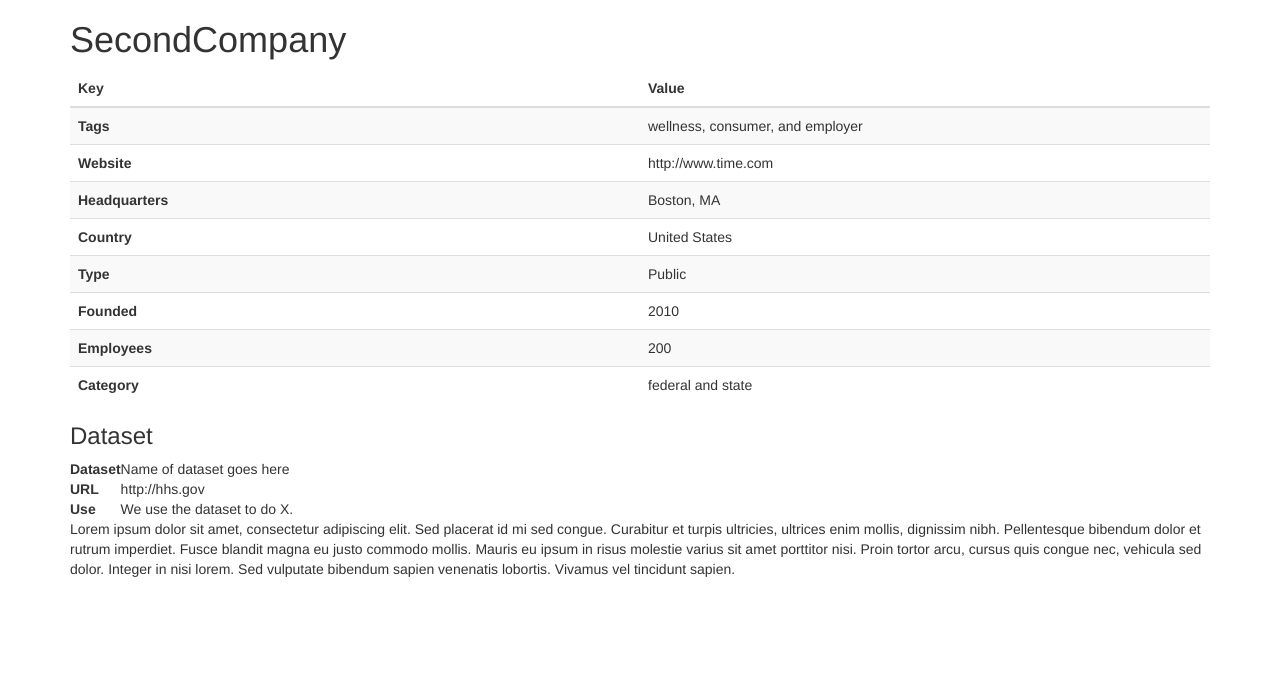
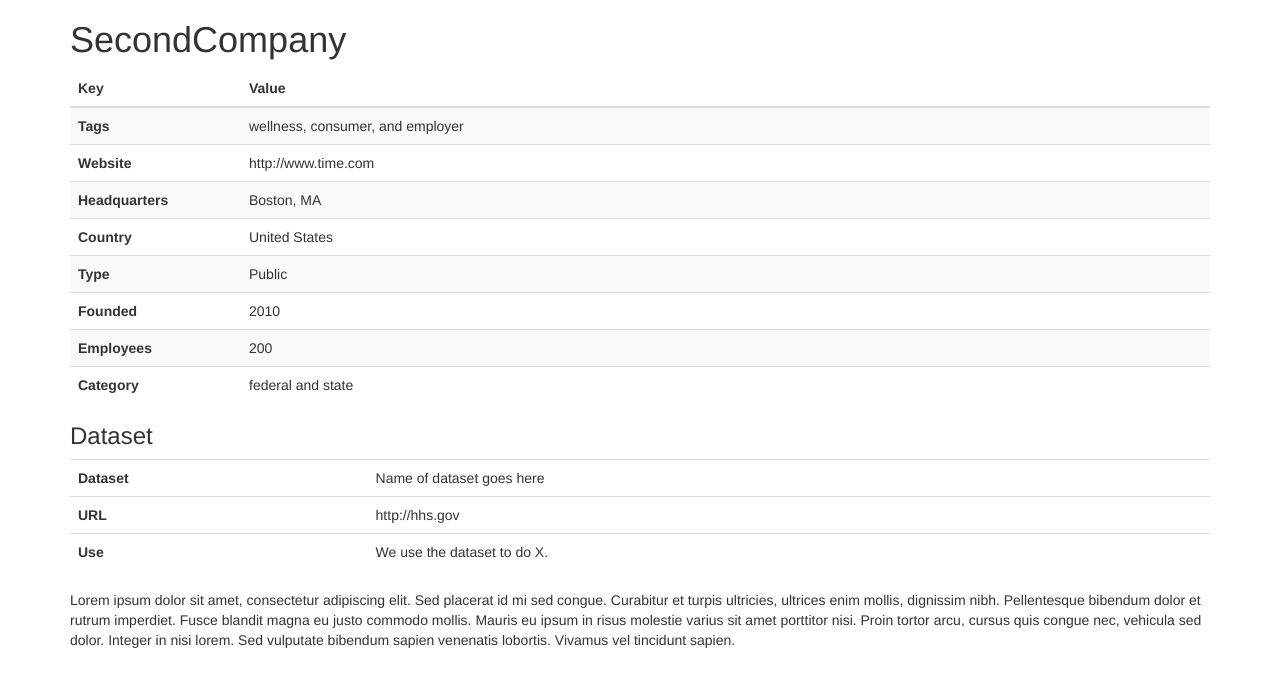
Before and after one commit to opendatadb/opendatadb.github.io, a Jekyll site: the page built from _posts/2013-09-30-second-company.md, in a window 1280 px wide. Shown: the top 687 px of the page. Built offline with Jekyll 4.4.1, drawn with Linux system fonts in a browser that asks for light colours; nearby versions of some CDN libraries.

Commit message:
fixing styles

```diff
--- a/_layouts/entry.html
+++ b/_layouts/entry.html
@@ -10,8 +10,8 @@
 <table class="table table-striped">
   <thead>
     <tr>
-      <th style="width:20%"><b>Key</b></th>
-      <th style="width:20%"><b>Value</b></th>
+      <th style="width:15%"><b>Key</b></th>
+      <th style="width:85%"><b>Value</b></th>
     </tr>
   </thead>
   <tr>
@@ -50,7 +50,7 @@
 
 <h3>Dataset</h3>
 
-<table>
+<table class="table">
   <tr>
     <td><b>Dataset</b></td>
     <td>{{ page.dataset }}</td>
```
